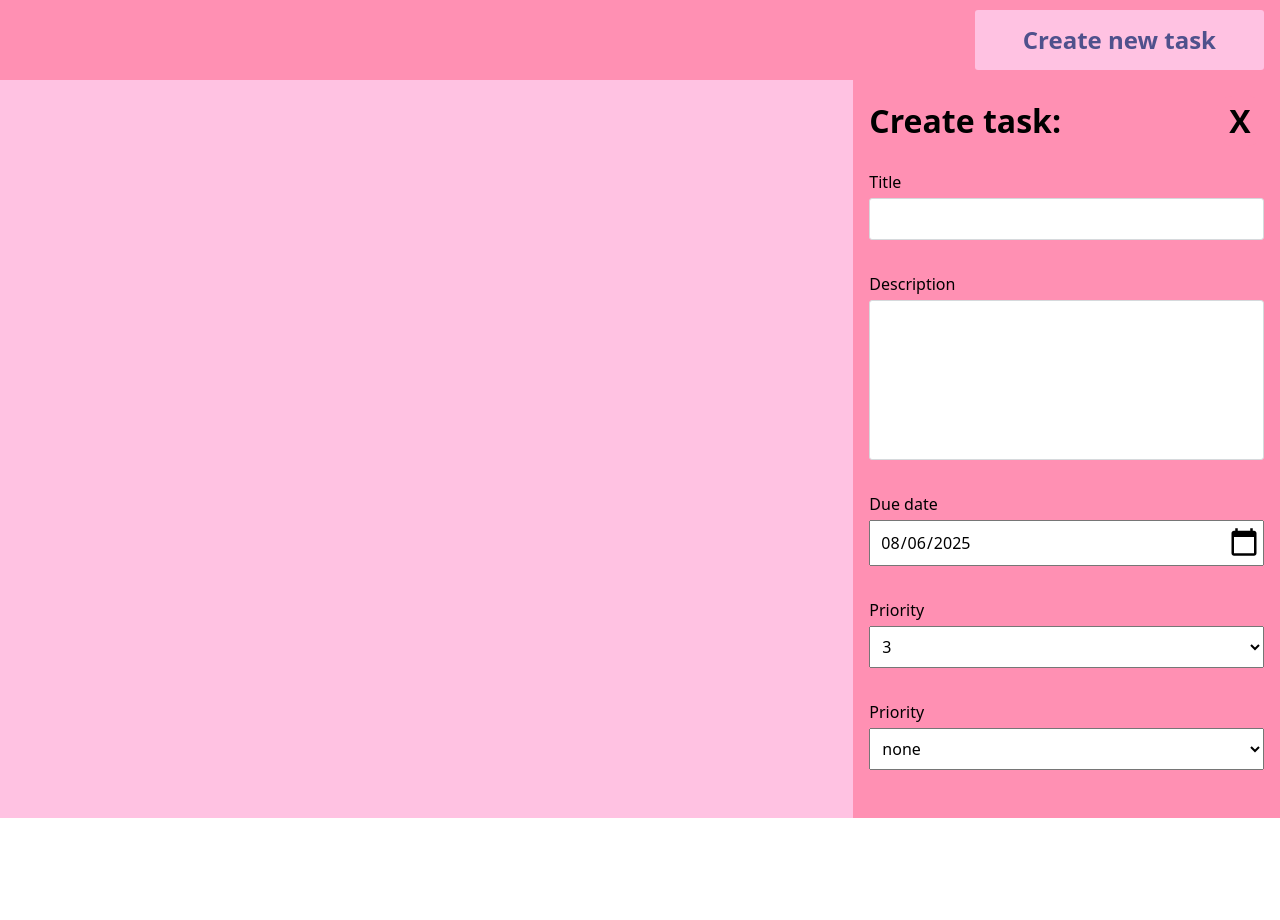
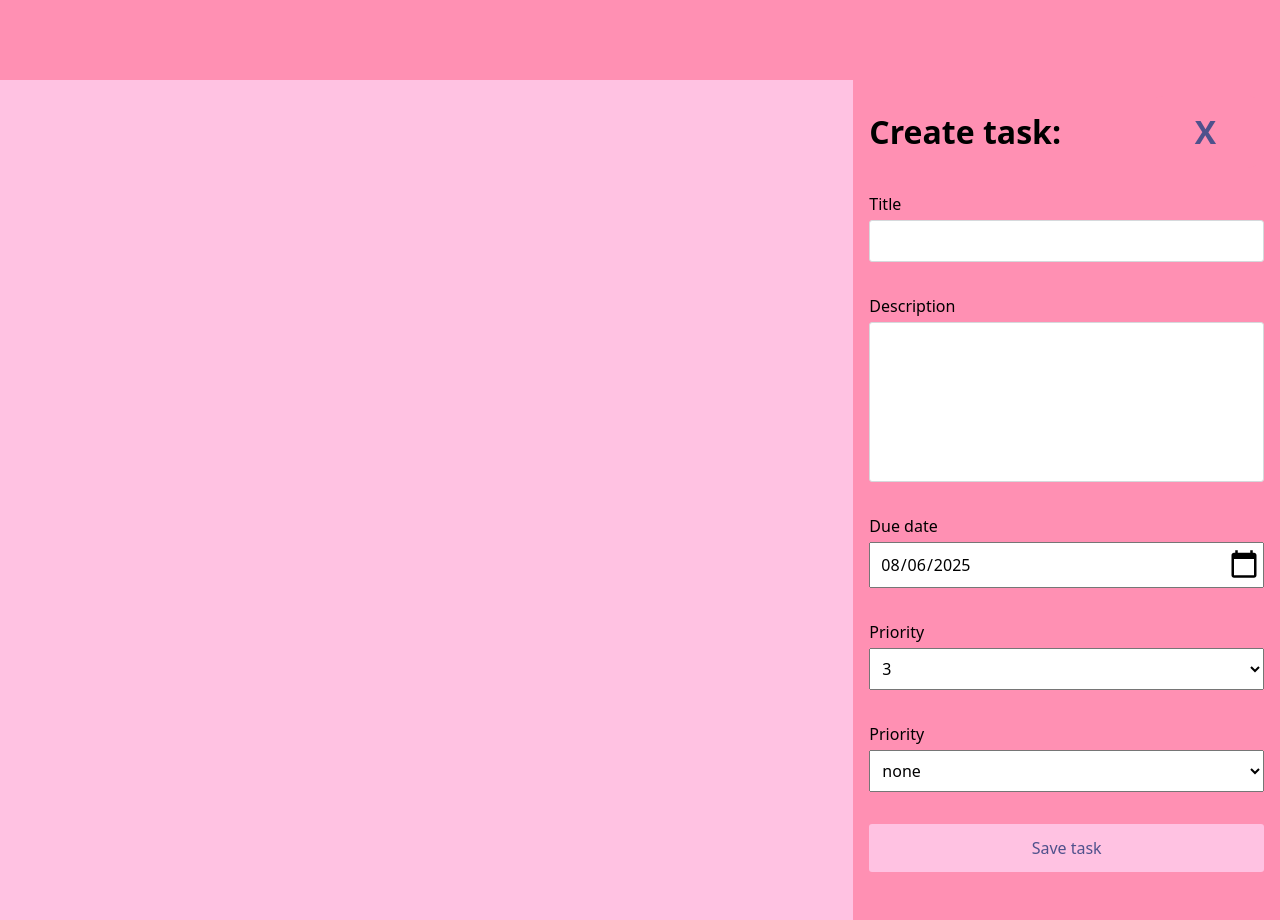
Before and after one commit to ClaudeDebussy/odin-to-do-list, a website built with webpack: page src/template.html in a window 1280 px wide. Both pictures are taken after a click on the button "Create new task". Before the commit the page ends 818 px from the top, so only its background shows below. Built offline with nearby package versions, Linux system fonts and the light colour scheme.

Commit message:
Implement toggleSidebar()

```diff
--- a/src/Display.js
+++ b/src/Display.js
@@ -16,6 +16,8 @@ export default class Display {
     mainArea.appendChild(tasksArea);
 
     this.createSidebar();
+    this.createNewToDoItemButtonListener();
+    this.createCloseSidebarButtonListener();
   }
 
   createHeader() {
@@ -30,25 +32,6 @@ export default class Display {
     const newToDoItemButton = document.createElement("button");
     newToDoItemButton.classList.add("header-button");
     newToDoItemButton.textContent = "Create new task";
-    newToDoItemListener();
-
-    function newToDoItemListener() {
-      newToDoItemButton.addEventListener("click", () => {
-        const mainArea = document.querySelector(".main-area");
-        const sidebarArea = document.querySelector(".sidebar-area");
-        if (mainArea.classList.contains("sidebar-open")) {
-          mainArea.classList.remove("sidebar-open");
-          mainArea.classList.add("sidebar-closed");
-          sidebarArea.classList.remove("sidebar-open");
-          sidebarArea.classList.add("sidebar-closed");
-        } else {
-          mainArea.classList.add("sidebar-open");
-          mainArea.classList.remove("sidebar-closed");
-          sidebarArea.classList.add("sidebar-open");
-          sidebarArea.classList.remove("sidebar-closed");
-        }
-      })
-    }
 
     content.appendChild(header);
     header.appendChild(headerButtonGroup);
@@ -56,7 +39,6 @@ export default class Display {
   }
 
   createSidebar() {
-
     function createFormRow() {
       const formRow = document.createElement("div");
       formRow.classList.add("form-row");
@@ -95,12 +77,14 @@ export default class Display {
     const formRowDueDate = createFormRow();
     const formRowPriority = createFormRow();
     const formRowProject = createFormRow();
+    const formRowSaveNewToDo = createFormRow();
 
     sidebarArea.appendChild(formRowTitle);
     sidebarArea.appendChild(formRowDescription);
     sidebarArea.appendChild(formRowDueDate);
     sidebarArea.appendChild(formRowPriority);
     sidebarArea.appendChild(formRowProject);
+    sidebarArea.appendChild(formRowSaveNewToDo);
 
     const formTitleLabel = document.createElement("label");
     formTitleLabel.setAttribute("for","title");
@@ -178,5 +162,50 @@ export default class Display {
     forProjectSelectOption.textContent = "none"
     formProjectSelect.appendChild(forProjectSelectOption);
     formRowProject.appendChild(formProjectSelect);
+
+
+    const saveNewToDoItemButton = document.createElement("button");
+    saveNewToDoItemButton.classList.add("save-new-to-do-button");
+    saveNewToDoItemButton.textContent = "Save task";
+    formRowSaveNewToDo.appendChild(saveNewToDoItemButton);
+
+  }
+
+  createNewToDoItemButtonListener() {
+    const newToDoItemButton = document.querySelector(".header-button");
+    newToDoItemButton.addEventListener("click", this.toggleSidebar);
+  }
+
+  createCloseSidebarButtonListener() {
+    const closeSideBarButton = document.querySelector(".close-sidebar-button");
+    closeSideBarButton.addEventListener("click", this.toggleSidebar);
+  }
+
+  toggleSidebar() {
+    const mainArea = document.querySelector(".main-area");
+    const sidebarArea = document.querySelector(".sidebar-area");
+    const newToDoItemButton = document.querySelector(".header-button");
+
+    if (mainArea.classList.contains("sidebar-open")) {
+      mainArea.classList.remove("sidebar-open");
+      mainArea.classList.add("sidebar-closed");
+      sidebarArea.classList.remove("sidebar-open");
+      sidebarArea.classList.add("sidebar-closed");
+      showCreateNewToDoButton();
+    } else {
+      mainArea.classList.add("sidebar-open");
+      mainArea.classList.remove("sidebar-closed");
+      sidebarArea.classList.add("sidebar-open");
+      sidebarArea.classList.remove("sidebar-closed");
+      hideCreateNewToDoButton();
+    }
+
+    function hideCreateNewToDoButton() {
+      newToDoItemButton.classList.add("hide");
+    }
+    function showCreateNewToDoButton() {
+      newToDoItemButton.classList.remove("hide");
+    }
+
   }
 }
--- a/src/styles.css
+++ b/src/styles.css
@@ -36,7 +36,7 @@ body {
   display: flex;
 }
 
-.header-button-group button {
+button {
   font-size: 1.5rem;
   font-weight: bold;
 
@@ -109,7 +109,6 @@ body {
   font-size: 2rem;
   font-weight: bold;
   border: none;
-  width: 3rem;
   background-color: var(--todo-dark-pink);
   border-radius: 1rem;
 }
@@ -117,6 +116,7 @@ body {
 .sidebar-area .sidebar-header .close-sidebar-button:hover {
   background-color: var(--todo-blue);
   color: var(--todo-light-pink);
+  cursor: pointer;
 }
 
 .sidebar-area .sidebar-header .close-sidebar-button:active {
@@ -170,3 +170,7 @@ body {
   padding: .5rem;
   font-size: 1rem;
 }
+
+.hide {
+  display: none;
+}
```
